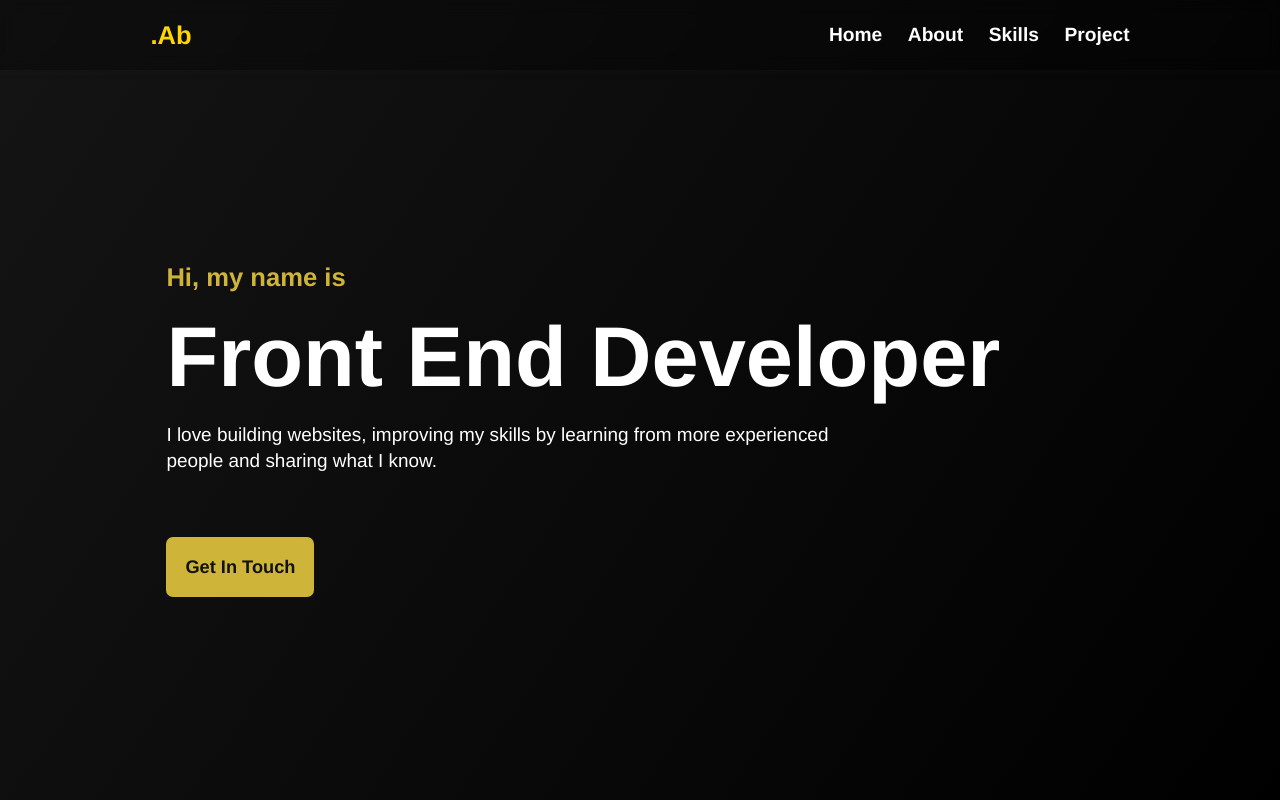
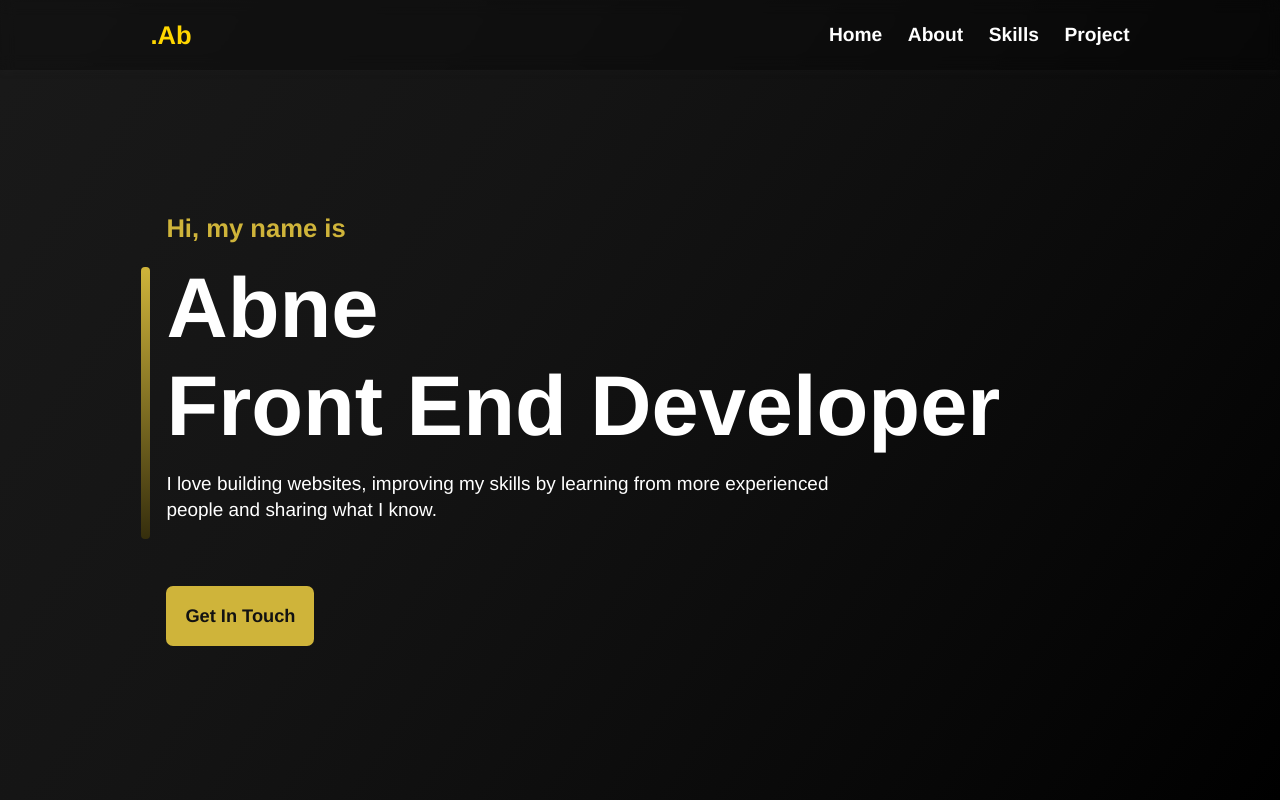
Before and after one commit to abneribeiro/Abner_Portfolio, a Next.js app: page / in a window 1280 px wide. Shown: the top 800 px of the page. Built offline with nearby package versions, Linux system fonts and the light colour scheme.

Commit message:
before of build

```diff
--- a/components/Main.js
+++ b/components/Main.js
@@ -16,21 +16,21 @@ function Main() {
       <div className={styles.about} id="about">
         <h1 className={styles.title}>About</h1>
         <p className={styles.text}>
-          Hi there, I'm Abner. <br /> Since I was a child I always liked music and technology, so I learned to play some musical instruments and learned programming. My first
+          Hi there, I&apos;m Abner. <br /> Since I was a child I always liked music and technology, so I learned to play some musical instruments and learned programming. My first
           experience with programming was when I was 14, I started learning programming logic then Java,
           years later, I decided to try learning JavaScript. It was a radically
           different experience, I built my first
           <strong> Hello World</strong> in Javascript.
         </p>
-        <p className={styles.text}>Since then, I've been honing my skills in Web Development.</p>
+        <p className={styles.text}>Since then, I&apos;ve been honing my skills in Web Development.</p>
       </div>
       <div id="skills" className={styles.skills}>
         <h1 className={styles.title}>My Skills</h1>
         <div className={styles.skill_container}>
           <p className={styles.text}>
-            I've taken a number of online courses such,
+            I&apos;ve taken a number of online courses such,
             <strong> The Complete javascript Course</strong>,
-            <strong> React: the Complete Guide </strong>, and also learned about databases, and although I have some knowledge about backend at the moment I'm more focused on frontend.
+            <strong> React: the Complete Guide </strong>, and also learned about databases, and although I have some knowledge about backend at the moment I&apos;m more focused on frontend.
           </p>
         </div>
         <div className={styles.data_skill}>
@@ -47,10 +47,10 @@ function Main() {
       </div>
 
       <div id="project" className={styles.project_container}>
-        <h1 className={styles.title}>What I've been working on </h1>
+        <h1 className={styles.title}>What I&apos;ve been working on </h1>
         <p className={styles.text}>I like to dedicate a part of my time in projects, which helps me to overcome my challenges, to learn from my mistakes and to implement what I learn.</p>
-        <p className={styles.text}><strong>I'll be updating with other projects.</strong> You can find source code of all projects on my <a href="https://github.com/abneribeiro">GitHub</a>. </p>
-        <p className={styles.text}>Take a look at some my projects I've dedicated my time to.</p>
+        <p className={styles.text}><strong>I&apos;ll be updating the portfolio with other projects.</strong> You can find source code of all projects on my <a href="https://github.com/abneribeiro">GitHub</a>. </p>
+        <p className={styles.text}>Take a look at some my projects I&apos;ve dedicated my time to.</p>
         <div className={styles.projects_section}>
             {cards}
         </div>
--- a/components/Navbar.js
+++ b/components/Navbar.js
@@ -1,4 +1,5 @@
-import styles from "../styles/Navbar.module.css";
+
+
 
 import { FiMenu } from "react-icons/fi";
 import { MdClose } from "react-icons/md";
@@ -14,10 +15,10 @@ function Navbar() {
   };
 
   return (
-    <header className={styles.header}>
-      <nav className={styles.navBar}>
-        <h4 className={styles.logo}>.Ab</h4>
-        <button className={styles.button} onClick={handleToggle}>
+    <header className="header">
+      <nav className="navBar">
+        <h4 className="logo">.Ab</h4>
+        <button className="button" onClick={handleToggle}>
           {navbarOpen ? (
             <MdClose
               style={{ color: "#ffff", width: "30px", height: "30px" }}
@@ -26,9 +27,8 @@ function Navbar() {
             <FiMenu style={{ color: "#ffff", width: "30px", height: "30px" }} />
           )}
         </button>
-        {/* ${styles.navbarOpen ? ".showMenu" : ""} */}
 
-         <ul className={`${styles.navMenu} ${styles.showMenu}`}>
+         <ul className={`navMenu ${navbarOpen ? " showMenu" : ""}`}>
           <li onClick={() => closeMenu()}>
             <a href="#home">Home</a>
           </li>
--- a/components/Project.js
+++ b/components/Project.js
@@ -1,12 +1,13 @@
 import { FaArrowRight } from "react-icons/fa";
 import styles from "../styles/Project.module.css";
-
+import Image from 'next/image'
 
 function Project(props) {
   return (
     <div className={styles.container_project}>
-      <div className={styles.container_img}>
-        <img src={`./images/${props.coverImg}`} alt={props.alt} />
+      <div className="container_img">
+
+        <Image src={`/images/${props.coverImg}`} alt={props.alt} layout="fill" className="image"/>
       </div>
       <div className={styles.content_project}>
         <h2 className={styles.project_title}>{props.title}</h2>
--- a/package.json
+++ b/package.json
@@ -12,7 +12,8 @@
     "next": "12.3.1",
     "react": "18.2.0",
     "react-dom": "18.2.0",
-    "react-icons": "^4.4.0"
+    "react-icons": "^4.4.0",
+    "react-simple-typewriter": "^4.0.5"
   },
   "devDependencies": {
     "eslint": "8.24.0",
--- a/pages/api/hello.js
+++ /dev/null
@@ -1,10 +0,0 @@
-// Next.js API route support: https://nextjs.org/docs/api-routes/introduction
-
-export default function handler(req, res) {
-  const dynamicDate = new Date();
-
-
-  res.json({
-     date: dynamicDate.toGMTString()
-  })
-}
--- a/pages/index.js
+++ b/pages/index.js
@@ -1,7 +1,7 @@
 import Head from "next/head";
 import styles from "../styles/Home.module.css";
 import Main from "../components/Main";
-// import {Typewriter} from 'react-simple-typewriter';
+import {Typewriter} from 'react-simple-typewriter';
 
 export default function Home() {
   return (
@@ -9,14 +9,14 @@ export default function Home() {
       <section id="home" className={styles.section}>
         <Head>
           <title>AbneRibeiro</title>
-          <meta name="description" content="Generated by create next app" />
+          <meta name="description" content="Introduction and summary of Abner Ribeiro projects. Web developer" />
           <link rel="icon" href="/favicon.ico" />
         </Head>
         <div className={styles.home_container}>
           <div className={styles.home_content}>
             <p className={styles.hi}>Hi, my name is</p>
-            <h1 className={styles.title_home.bar_home}>
-              {/* <span>
+            <h1 className="title_home bar_home">
+              <span>
                 <Typewriter
                   loop={2}
                   cursor
@@ -26,9 +26,9 @@ export default function Home() {
                   delaySpeed={1000}
                   words={["Abner Ribeiro"]}
                 />
-              </span> */}
+              </span>
             </h1>
-            <h1 className={styles.title_home}>Front End Developer</h1>
+            <h1 className="title_home">Front End Developer</h1>
             <p className={styles.description}>
               I love building websites, improving my skills by learning from
               more experienced people and sharing what I know.
--- a/styles/Home.module.css
+++ b/styles/Home.module.css
@@ -2,10 +2,10 @@
   height: 100vh;
   background-image: linear-gradient(
     124deg,
-    hsl(0, 0%, 8%),
-    50%,
+    hsl(0, 0%, 10%),
+    63%,
     hsl(0, 0%, 0%)
-  );
+  )
 }
 
 .home_container {
@@ -21,29 +21,6 @@
   color: hsl(0, 0%, 100%);
   grid-template-rows: 100%;
   grid-template-areas: "home home home home";
-}
-
-.title_home {
-  font-size: 2.3rem;
-}
-
-.bar_home {
-  position: relative;
-}
-.bar_home::after {
-  content: "";
-  width: 9px;
-  height: 17rem;
-  background: linear-gradient(hsl(49, 61%, 52%), hsl(49, 61%, 13%));
-  position: absolute;
-  border-radius: 4px;
-  left: -25px;
-  top: 8px;
-}
-@media screen and (min-width: 500px) {
-  .title_home {
-    font-size: 5.3rem;
-  }
 }
 
 .description {
--- a/styles/Navbar.module.css
+++ /dev/null
@@ -1,78 +0,0 @@
-.header {
-  box-shadow: 0px 2.98256px 7.464px rgba(48, 48, 48, 0.116);
-  top: 0;
-  left: 0;
-  width: 100%;
-  position: fixed;
-  z-index: 10;
-  background-color: hsla(0, 0%, 0%, 0.267);
-  backdrop-filter: blur(8px);
-}
-h4.logo {
-  font-size: 1.6rem;
-  margin-right: auto;
-  color: gold;
-}
-
-.navBar{
-  height: 70px;
-  display: flex;
-  margin: 0 auto;
-  max-width: 1024px;
-  align-items: center;
-  padding: 0 1.4rem;
-}
-.navMenu{
-  display: flex;
-
-}
-.navMenu li a{
-  margin-left: 1.6rem;
-  font-size: 1.2rem;
-  cursor: pointer;
-  font-weight: 600;
-  color: hsl(0, 0%, 100%);
-}
-.navMenu li a:hover {
-  color: gold;
-}
-.button{
-  display: none;
-}
-
-@media screen and (max-width:768px) {
-  @keyframes menu {
-    0%   { top:-200px;}
-    50%  { top:0px;}
-    100% { top:60px;}
-  }
-  ul.showMenu{
-    top: 60px;
-    z-index: 10;
-    display: flex;
-    animation: menu;
-    animation-duration: .6s;
-    background-color: hsl(0, 0%, 4%);
-
-
-  }
-  .navMenu{
-    display: none;
-    flex-direction: column;
-    position: absolute;
-    top: -200px;
-    right: 0;
-    width: 100%;
-    padding: 2rem;
-    align-items: center;
-  }
-  .navMenu li {
-   margin-bottom: 2.2rem;
-  }
-
-  .button{
-    display: block;
-    background-color: transparent;
-    border: none;
-  }
-}
--- a/styles/Project.module.css
+++ b/styles/Project.module.css
@@ -3,17 +3,9 @@
   height: auto;
   border-radius: 13px;
   overflow: hidden;
-  box-shadow:18px 18px 36px hsl(0, 0%, 85%),
-            -18px -18px 36px hsl(0, 0%, 100%);
+  box-shadow: 18px 18px 36px hsl(0, 0%, 85%), -18px -18px 36px hsl(0, 0%, 100%);
 }
 
-.container_img {
-  width: 100%;
-  height: auto;
-}
-.container_img img {
-  max-width: 100%;
-}
 
 .content_project {
   padding: 2rem;
@@ -27,7 +19,6 @@
   margin-bottom: 1.4rem;
 }
 .link_project {
-
   color: hsl(20, 3%, 19%);
   transition: ease-in 0.5s;
   cursor: pointer;
--- a/styles/globals.css
+++ b/styles/globals.css
@@ -16,6 +16,8 @@ body {
   --black: hsl(0deg 0% 3%);
 
 }
+
+
 
 ::-webkit-scrollbar{
   width: 8px;
@@ -53,3 +55,133 @@ a {
   color: inherit;
   text-decoration: none;
 }
+
+.header {
+  box-shadow: 0px 2.98256px 7.464px rgba(48, 48, 48, 0.116);
+  top: 0;
+  left: 0;
+  width: 100%;
+  position: fixed;
+  z-index: 10;
+  background-color: hsla(0, 0%, 0%, 0.267);
+  backdrop-filter: blur(8px);
+}
+h4.logo {
+  font-size: 1.6rem;
+  margin-right: auto;
+  color: gold;
+}
+
+.navBar{
+  height: 70px;
+  display: flex;
+  margin: 0 auto;
+  max-width: 1024px;
+  align-items: center;
+  padding: 0 1.4rem;
+}
+.navMenu{
+  display: flex;
+
+}
+.navMenu li a{
+  margin-left: 1.6rem;
+  font-size: 1.2rem;
+  cursor: pointer;
+  font-weight: 600;
+  color: hsl(0, 0%, 100%);
+}
+.navMenu li a:hover {
+  color: gold;
+}
+.button{
+  display: none;
+}
+
+@media screen and (max-width:768px) {
+  @keyframes menu {
+    0%   { top:-200px;}
+    50%  { top:0px;}
+    100% { top:60px;}
+  }
+  ul.showMenu{
+    top: 70px;
+    z-index: 10;
+    display: flex;
+    animation: menu;
+    animation-duration: .6s;
+    background-color: hsla(0, 0%, 4%, 0.645);
+
+
+  }
+  .navMenu{
+    display: none;
+    flex-direction: column;
+    position: absolute;
+    top: -200px;
+    right: 0;
+    width: 100%;
+    padding: 2rem;
+    align-items: center;
+  }
+  .navMenu li {
+   margin-bottom: 2.2rem;
+  }
+
+  .button{
+    display: block;
+    background-color: transparent;
+    border: none;
+  }
+}
+
+
+.title_home {
+  font-size: 2.3rem;
+}
+
+.bar_home {
+  position: relative;
+}
+.bar_home::after {
+  content: "";
+  width: 9px;
+  height: 11.4rem;
+  background: linear-gradient(hsl(49, 61%, 52%), hsl(49, 61%, 13%));
+  position: absolute;
+  border-radius: 4px;
+  left: -25px;
+  top: 8px;
+}
+@media screen and (min-width: 500px) {
+  .title_home {
+    font-size: 5.3rem;
+  }
+
+  .bar_home::after {
+  content: "";
+  width: 9px;
+  height: 17rem;
+  background: linear-gradient(hsl(49, 61%, 52%), hsl(49, 61%, 13%));
+  position: absolute;
+  border-radius: 4px;
+  left: -25px;
+  top: 8px;
+}
+}
+
+.container_img {
+  width: 100%;
+}
+
+.image {
+  object-fit: contain;
+  width: 100% !important;
+  position: relative !important;
+  height: unset !important;
+  max-width: 100% !important;
+}
+
+.container_img > span{
+  position: unset !important;
+}
```
Also changed, not shown: public/vercel.svg (deleted), 1 other file (tests, documents, lock files or other folders).
